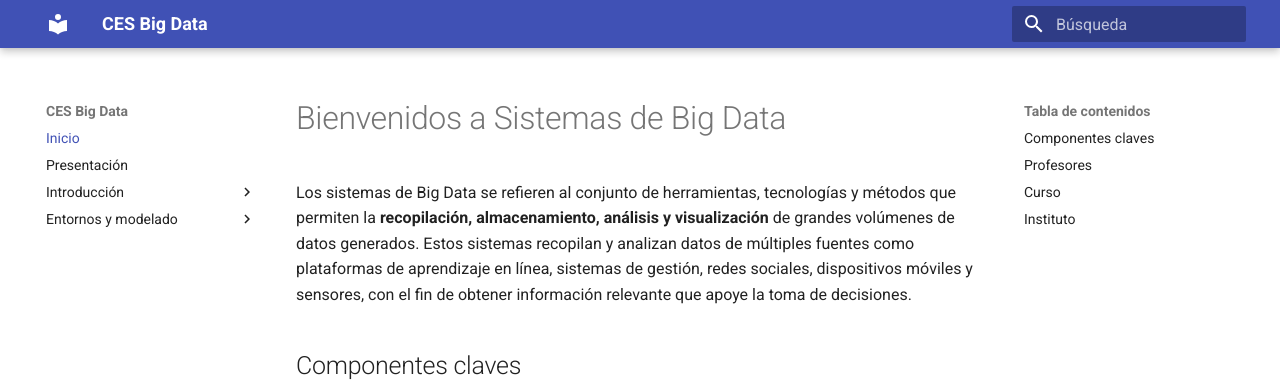
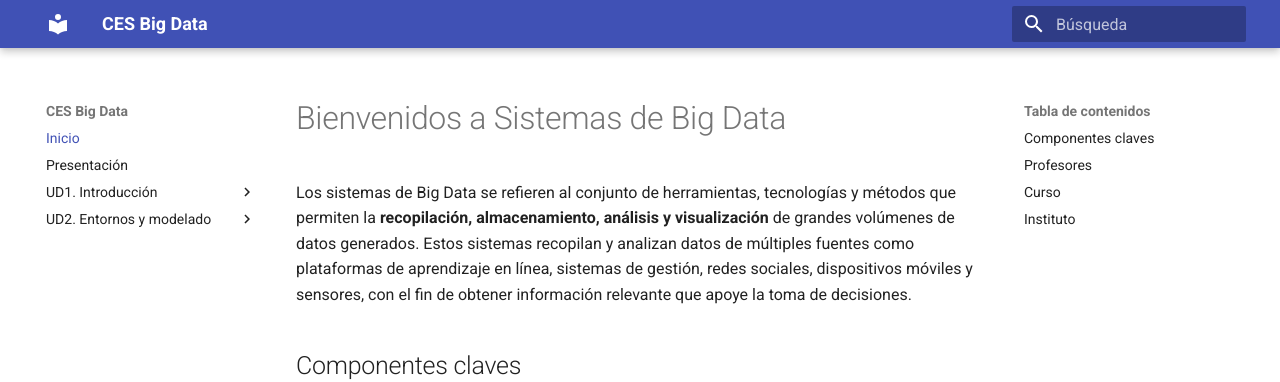
Before and after one commit to jorsodom/bigdata-sb, an MkDocs documentation site: the page built from docs/index.md, in a window 1280 px wide. Shown: the top 382 px of the page. Built offline with MkDocs 1.6.1 and Material for MkDocs 9.7.7, drawn with Linux system fonts in a browser that asks for light colours.

Commit message:
update entornos y menu

```diff
--- a/mkdocs.yml
+++ b/mkdocs.yml
@@ -13,14 +13,14 @@ nav:
 
 
   - Presentación: introduccionBI/presentacions.md
-  - Introducción:
+  - UD1. Introducción:
     - Introducción BI: introduccionBI/BIIntroduccion.md
     - Análisis de datos: introduccionBI/analitica.md
     - Introducción ETL: introduccionBI/ETLintroduccion.md
     - Tipos datos: introduccionBI/tiposdedatos.md
-  - Entornos y modelado:
+  - UD2. Entornos y modelado:
       - Tipos de entornos y arquitecturas de datos: multidimensional/entornos.md
-      - Modelado: multidimensional/multidimensional.md
+      - Modelo multidimensional (OLAP): multidimensional/multidimensional.md
   #- Multidimensional: multidimensional/multidimensional.md
   #- Ingesta de datos con NiFi:
   #  - Introducción: nifi/nifiIntroduccion.md
```
